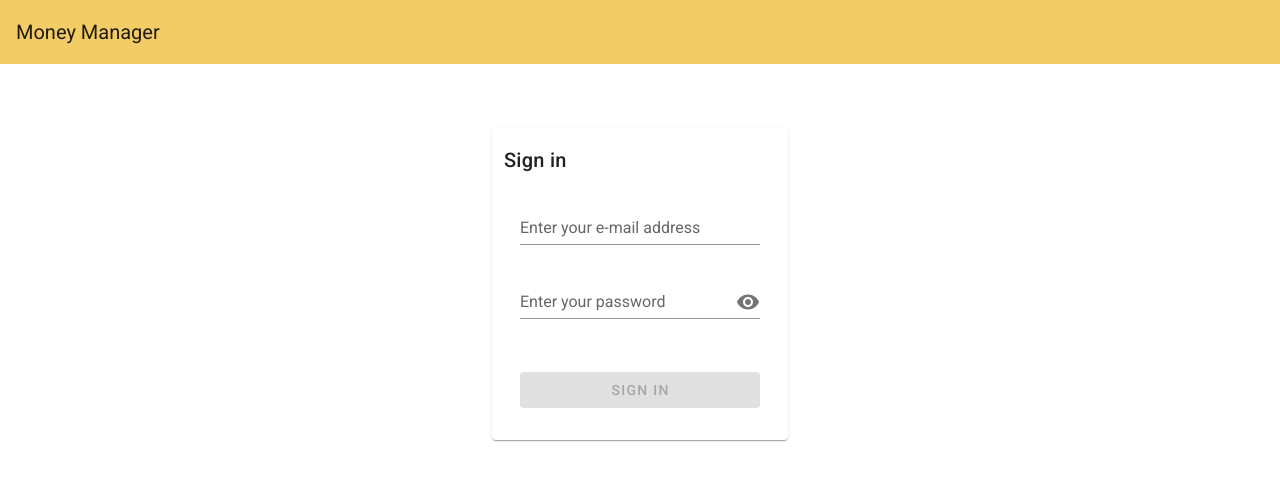
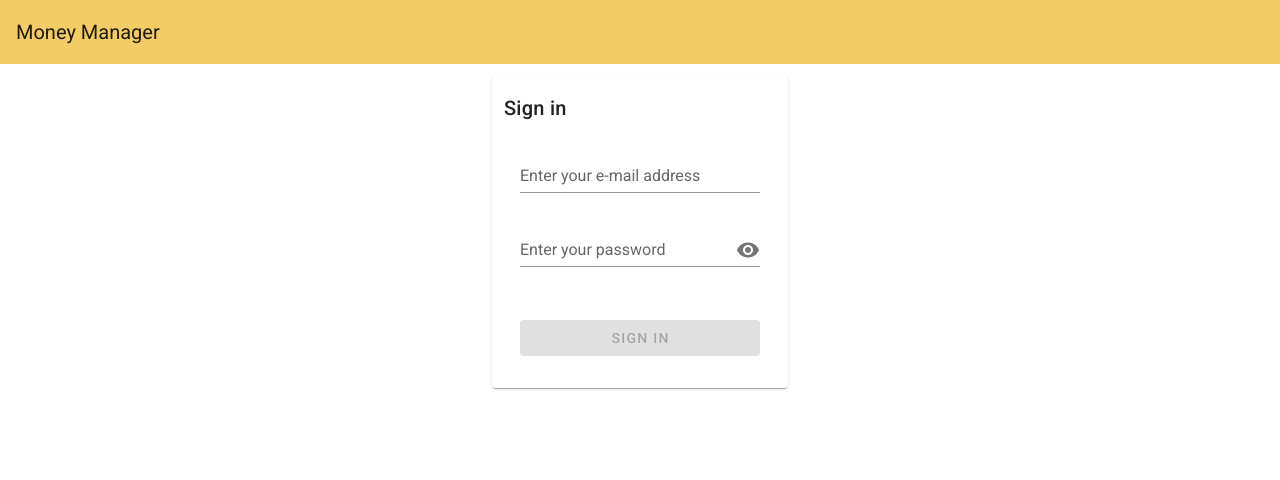
Before and after one commit to spiderlisa/money-manager, a Vue app: page /#/login in a window 1280 px wide. Shown: the top 480 px of the page. Built offline with nearby package versions, Linux system fonts and the light colour scheme.

Commit message:
remove margin

```diff
--- a/src/components/pages/Login.vue
+++ b/src/components/pages/Login.vue
@@ -1,6 +1,6 @@
 <template>
   <v-container fluid class="fill-height">
-    <v-row align="center" justify="center" class="mt-10">
+    <v-row align="center" justify="center">
       <v-col cols="12" sm="6" md="4" lg="3">
         <v-card flat elevation="1">
           <v-card-title class="px-3">
```
